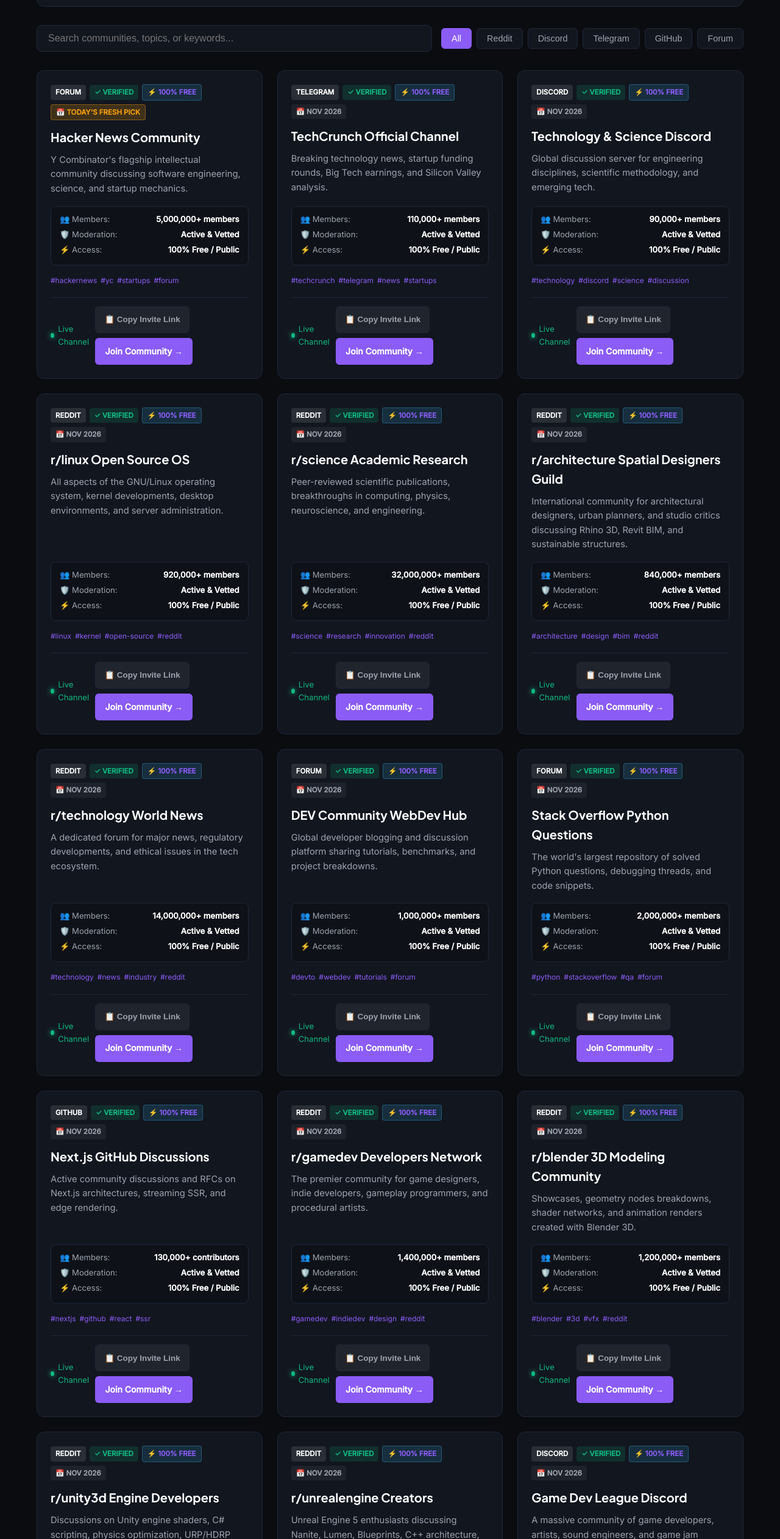
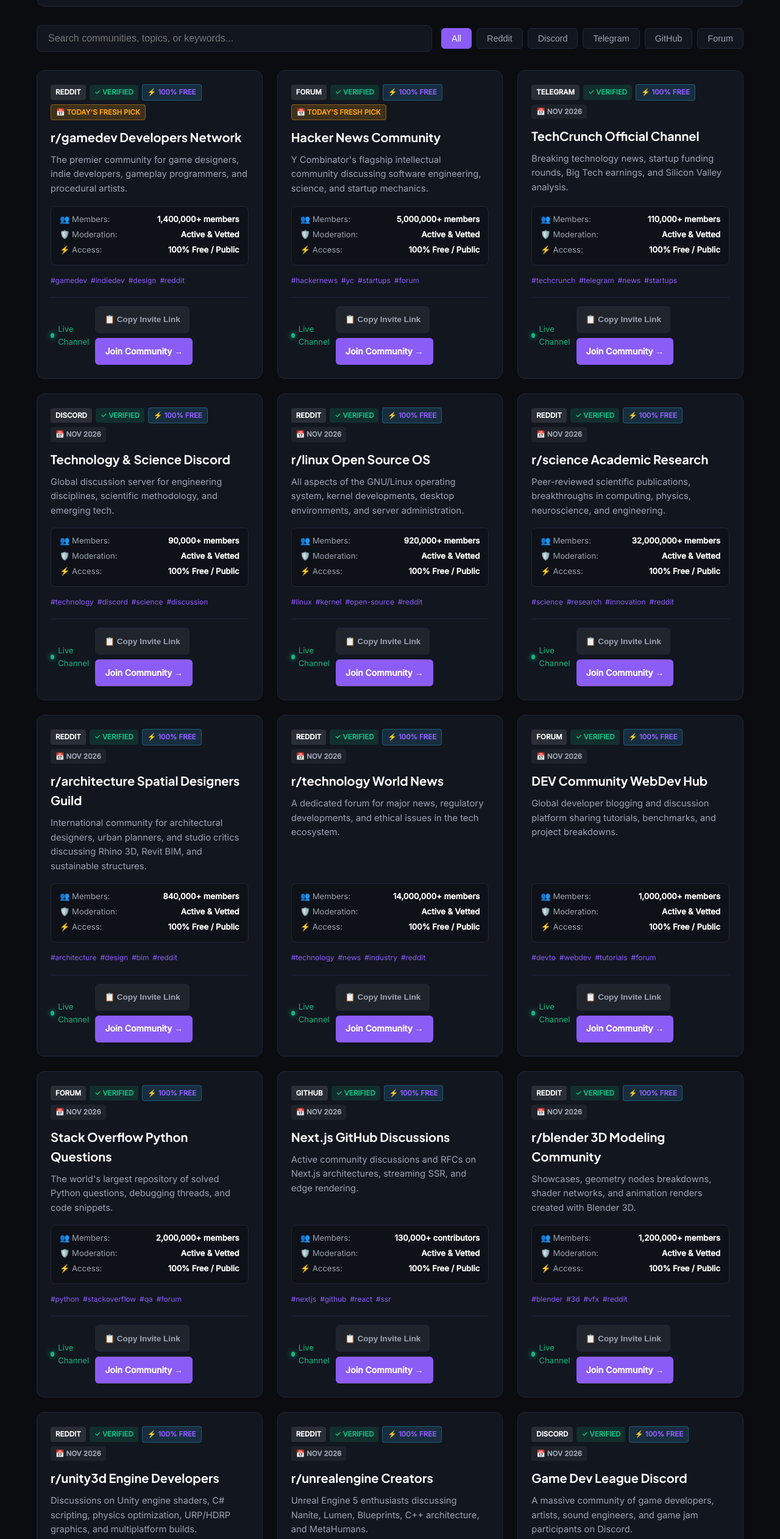
Before and after one commit to jibranpcccc/architecture-design-masters-hub, a plain HTML site: page index.html in a window 1280 px wide. Shown: the part 1120-3643 px from the top of the page at 61% size. Drawn offline with Linux system fonts and the light colour scheme.

Commit message:
feat(replenishment): fresh community links added - 2026-11-18 [skip ci]

```diff
--- a/index.html
+++ b/index.html
@@ -148,79 +148,79 @@
           {
             "@type": "ListItem",
             "position": 1,
+            "name": "r/gamedev Developers Network",
+            "description": "The premier community for game designers, indie developers, gameplay programmers, and procedural artists.",
+            "url": "https://www.reddit.com/r/gamedev/"
+          },
+          {
+            "@type": "ListItem",
+            "position": 2,
             "name": "Hacker News Community",
             "description": "Y Combinator's flagship intellectual community discussing software engineering, science, and startup mechanics.",
             "url": "https://news.ycombinator.com"
           },
           {
             "@type": "ListItem",
-            "position": 2,
+            "position": 3,
             "name": "TechCrunch Official Channel",
             "description": "Breaking technology news, startup funding rounds, Big Tech earnings, and Silicon Valley analysis.",
             "url": "https://t.me/techcrunch"
           },
           {
             "@type": "ListItem",
-            "position": 3,
+            "position": 4,
             "name": "Technology & Science Discord",
             "description": "Global discussion server for engineering disciplines, scientific methodology, and emerging tech.",
             "url": "https://discord.gg/tech"
           },
           {
             "@type": "ListItem",
-            "position": 4,
+            "position": 5,
             "name": "r/linux Open Source OS",
             "description": "All aspects of the GNU/Linux operating system, kernel developments, desktop environments, and server administration.",
             "url": "https://www.reddit.com/r/linux/"
           },
           {
             "@type": "ListItem",
-            "position": 5,
+            "position": 6,
             "name": "r/science Academic Research",
             "description": "Peer-reviewed scientific publications, breakthroughs in computing, physics, neuroscience, and engineering.",
             "url": "https://www.reddit.com/r/science/"
           },
           {
             "@type": "ListItem",
-            "position": 6,
+            "position": 7,
             "name": "r/architecture Spatial Designers Guild",
             "description": "International community for architectural designers, urban planners, and studio critics discussing Rhino 3D, Revit BIM, and sustainable structures.",
             "url": "https://www.reddit.com/r/architecture/"
           },
           {
             "@type": "ListItem",
-            "position": 7,
+            "position": 8,
             "name": "r/technology World News",
             "description": "A dedicated forum for major news, regulatory developments, and ethical issues in the tech ecosystem.",
             "url": "https://www.reddit.com/r/technology/"
           },
           {
             "@type": "ListItem",
-            "position": 8,
+            "position": 9,
             "name": "DEV Community WebDev Hub",
             "description": "Global developer blogging and discussion platform sharing tutorials, benchmarks, and project breakdowns.",
             "url": "https://dev.to/t/webdev"
           },
           {
             "@type": "ListItem",
-            "position": 9,
+            "position": 10,
             "name": "Stack Overflow Python Questions",
             "description": "The world's largest repository of solved Python questions, debugging threads, and code snippets.",
             "url": "https://stackoverflow.com/questions/tagged/python"
           },
           {
             "@type": "ListItem",
-            "position": 10,
+            "position": 11,
             "name": "Next.js GitHub Discussions",
             "description": "Active community discussions and RFCs on Next.js architectures, streaming SSR, and edge rendering.",
             "url": "https://github.com/vercel/next.js/discussions"
-          },
-          {
-            "@type": "ListItem",
-            "position": 11,
-            "name": "r/gamedev Developers Network",
-            "description": "The premier community for game designers, indie developers, gameplay programmers, and procedural artists.",
-            "url": "https://www.reddit.com/r/gamedev/"
           },
           {
             "@type": "ListItem",
@@ -617,7 +617,31 @@
         </div>
         <div id="vetted-communities" class="grid">
 
-        <div id="community-card-1" class="card" data-platform="forum" data-category="computer science & startups">
+        <div id="community-card-1" class="card" data-platform="reddit" data-category="game development">
+            <div class="card-header">
+                <span class="badge badge-platform">Reddit</span>
+                <span class="badge badge-verified">✓ Verified</span>
+                <span class="badge badge-free">⚡ 100% Free</span>
+                <span class="badge badge-date" style="background: rgba(245, 158, 11, 0.2); color: #f59e0b; border: 1px solid rgba(245, 158, 11, 0.4); font-weight: 700;">📅 Today's Fresh Pick</span>
+            </div>
+            <h3 class="card-title">r/gamedev Developers Network</h3>
+            <p class="card-desc">The premier community for game designers, indie developers, gameplay programmers, and procedural artists.</p>
+            <div class="spec-matrix">
+                <div class="spec-row"><span>👥 Members:</span> <strong>1,400,000+ members</strong></div>
+                <div class="spec-row"><span>🛡️ Moderation:</span> <strong>Active & Vetted</strong></div>
+                <div class="spec-row"><span>⚡ Access:</span> <strong>100% Free / Public</strong></div>
+            </div>
+            <div class="tags-row"><span class="tag">#gamedev</span><span class="tag">#indiedev</span><span class="tag">#design</span><span class="tag">#reddit</span></div>
+            <div class="card-footer">
+                <span class="activity-pulse"><span class="pulse-dot"></span> Live Channel</span>
+                <div class="card-actions">
+                    <button class="btn-copy-invite" onclick="copyInviteLink(event, 'https://www.reddit.com/r/gamedev/')">📋 Copy Invite Link</button>
+                    <a href="https://www.reddit.com/r/gamedev/" target="_blank" rel="noopener noreferrer" class="btn-join">Join Community →</a>
+                </div>
+            </div>
+        </div>
+
+        <div id="community-card-2" class="card" data-platform="forum" data-category="computer science & startups">
             <div class="card-header">
                 <span class="badge badge-platform">Forum</span>
                 <span class="badge badge-verified">✓ Verified</span>
@@ -641,7 +665,7 @@
             </div>
         </div>
 
-        <div id="community-card-2" class="card" data-platform="telegram" data-category="tech news">
+        <div id="community-card-3" class="card" data-platform="telegram" data-category="tech news">
             <div class="card-header">
                 <span class="badge badge-platform">Telegram</span>
                 <span class="badge badge-verified">✓ Verified</span>
@@ -665,7 +689,7 @@
             </div>
         </div>
 
-        <div id="community-card-3" class="card" data-platform="discord" data-category="tech discussion">
+        <div id="community-card-4" class="card" data-platform="discord" data-category="tech discussion">
             <div class="card-header">
                 <span class="badge badge-platform">Discord</span>
                 <span class="badge badge-verified">✓ Verified</span>
@@ -689,7 +713,7 @@
             </div>
         </div>
 
-        <div id="community-card-4" class="card" data-platform="reddit" data-category="linux & os">
+        <div id="community-card-5" class="card" data-platform="reddit" data-category="linux & os">
             <div class="card-header">
                 <span class="badge badge-platform">Reddit</span>
                 <span class="badge badge-verified">✓ Verified</span>
@@ -713,7 +737,7 @@
             </div>
         </div>
 
-        <div id="community-card-5" class="card" data-platform="reddit" data-category="science & innovation">
+        <div id="community-card-6" class="card" data-platform="reddit" data-category="science & innovation">
             <div class="card-header">
                 <span class="badge badge-platform">Reddit</span>
                 <span class="badge badge-verified">✓ Verified</span>
@@ -737,7 +761,7 @@
             </div>
         </div>
 
-        <div id="community-card-6" class="card" data-platform="reddit" data-category="architecture & spatial">
+        <div id="community-card-7" class="card" data-platform="reddit" data-category="architecture & spatial">
             <div class="card-header">
                 <span class="badge badge-platform">Reddit</span>
                 <span class="badge badge-verified">✓ Verified</span>
@@ -761,7 +785,7 @@
             </div>
         </div>
 
-        <div id="community-card-7" class="card" data-platform="reddit" data-category="tech news">
+        <div id="community-card-8" class="card" data-platform="reddit" data-category="tech news">
             <div class="card-header">
                 <span class="badge badge-platform">Reddit</span>
                 <span class="badge badge-verified">✓ Verified</span>
@@ -785,7 +809,7 @@
             </div>
         </div>
 
-        <div id="community-card-8" class="card" data-platform="forum" data-category="web development">
+        <div id="community-card-9" class="card" data-platform="forum" data-category="web development">
             <div class="card-header">
                 <span class="badge badge-platform">Forum</span>
                 <span class="badge badge-verified">✓ Verified</span>
@@ -809,7 +833,7 @@
             </div>
         </div>
 
-        <div id="community-card-9" class="card" data-platform="forum" data-category="python development">
+        <div id="community-card-10" class="card" data-platform="forum" data-category="python development">
             <div class="card-header">
                 <span class="badge badge-platform">Forum</span>
                 <span class="badge badge-verified">✓ Verified</span>
@@ -833,7 +857,7 @@
             </div>
         </div>
 
-        <div id="community-card-10" class="card" data-platform="github" data-category="frontend engineering">
+        <div id="community-card-11" class="card" data-platform="github" data-category="frontend engineering">
             <div class="card-header">
                 <span class="badge badge-platform">GitHub</span>
                 <span class="badge badge-verified">✓ Verified</span>
@@ -853,30 +877,6 @@
                 <div class="card-actions">
                     <button class="btn-copy-invite" onclick="copyInviteLink(event, 'https://github.com/vercel/next.js/discussions')">📋 Copy Invite Link</button>
                     <a href="https://github.com/vercel/next.js/discussions" target="_blank" rel="noopener noreferrer" class="btn-join">Join Community →</a>
-                </div>
-            </div>
-        </div>
-
-        <div id="community-card-11" class="card" data-platform="reddit" data-category="game development">
-            <div class="card-header">
-                <span class="badge badge-platform">Reddit</span>
-                <span class="badge badge-verified">✓ Verified</span>
-                <span class="badge badge-free">⚡ 100% Free</span>
-                <span class="badge badge-date">📅 Nov 2026</span>
-            </div>
-            <h3 class="card-title">r/gamedev Developers Network</h3>
-            <p class="card-desc">The premier community for game designers, indie developers, gameplay programmers, and procedural artists.</p>
-            <div class="spec-matrix">
-                <div class="spec-row"><span>👥 Members:</span> <strong>1,400,000+ members</strong></div>
-                <div class="spec-row"><span>🛡️ Moderation:</span> <strong>Active & Vetted</strong></div>
-                <div class="spec-row"><span>⚡ Access:</span> <strong>100% Free / Public</strong></div>
-            </div>
-            <div class="tags-row"><span class="tag">#gamedev</span><span class="tag">#indiedev</span><span class="tag">#design</span><span class="tag">#reddit</span></div>
-            <div class="card-footer">
-                <span class="activity-pulse"><span class="pulse-dot"></span> Live Channel</span>
-                <div class="card-actions">
-                    <button class="btn-copy-invite" onclick="copyInviteLink(event, 'https://www.reddit.com/r/gamedev/')">📋 Copy Invite Link</button>
-                    <a href="https://www.reddit.com/r/gamedev/" target="_blank" rel="noopener noreferrer" class="btn-join">Join Community →</a>
                 </div>
             </div>
         </div>
```
Also changed, not shown: data/groups.json (+20 -19 lines), feed.xml (+9 -9 lines).
